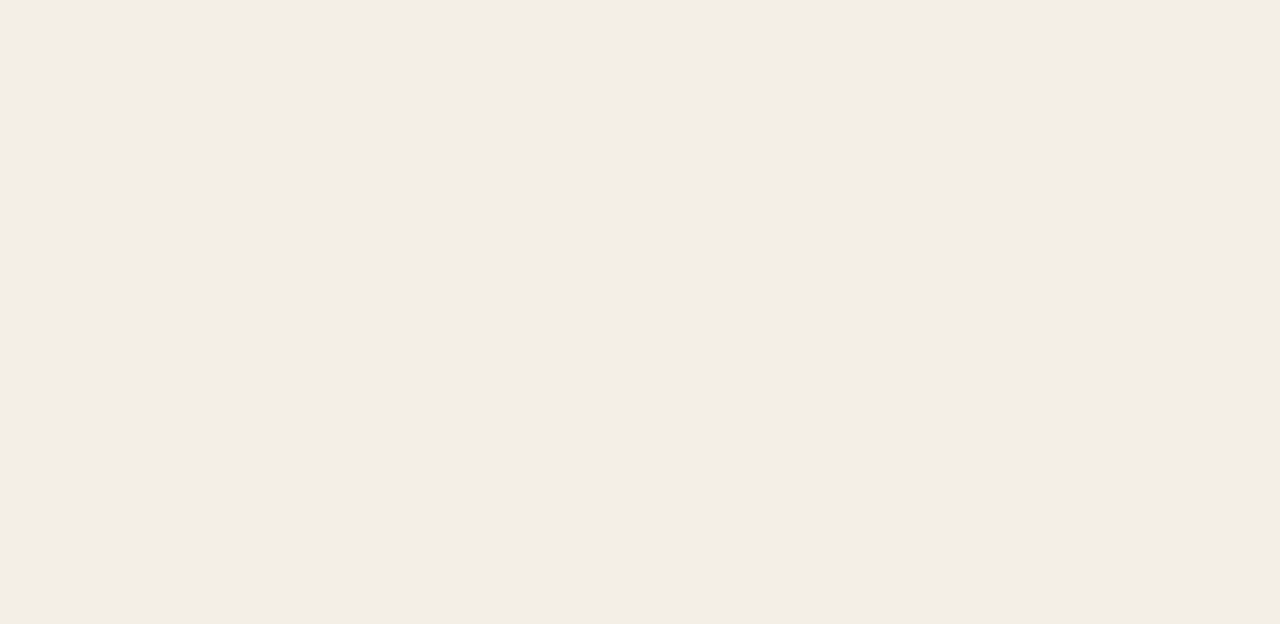
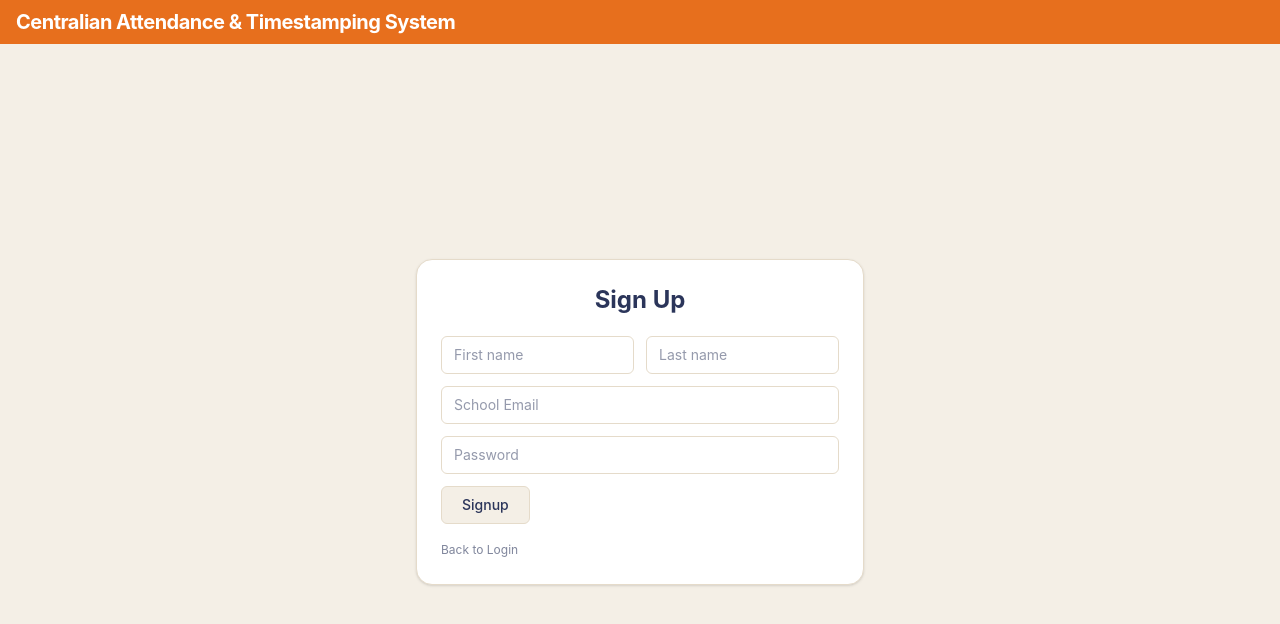
Before and after one commit to swcidd/Centralian_AttendanceAndTimestamping_System, a React (Vite) app: page /signup in a window 1280 px wide. Before the commit this address had no page. Shown: the top 624 px of the page. Built offline with nearby package versions, Linux system fonts and the light colour scheme.

Commit message:
add login and signup page with navigation

```diff
--- a/src/App.tsx
+++ b/src/App.tsx
@@ -1,4 +1,8 @@
-import { BrowserRouter, Routes, Route } from "react-router-dom";
+import { BrowserRouter, Routes, Route, Navigate } from "react-router-dom";
+
+import Login from "./pages/Login";
+import Signup from "./pages/Signup";
+
 import DashboardLayout from "./layouts/DashboardLayout";
 import ActivityPage from "./pages/ActivityPage";
 import TrackingPage from "./pages/TrackingPage";
@@ -8,10 +12,15 @@ function App() {
   return (
     <BrowserRouter>
       <Routes>
+        <Route path="/" element={<Navigate to="/login" replace />} />
+
+        <Route path="/login" element={<Login />} />
+        <Route path="/signup" element={<Signup />} />
+
         <Route element={<DashboardLayout />}>
-          <Route index element={<TrackingPage />} />
-          <Route path="tracking" element={<ActivityPage />} />
-          <Route path="courses" element={<CoursesPage />} />
+          <Route path="/tracking" element={<TrackingPage />} />
+          <Route path="/activity" element={<ActivityPage />} />
+          <Route path="/courses" element={<CoursesPage />} />
         </Route>
       </Routes>
     </BrowserRouter>
--- a/src/components/Topbar.tsx
+++ b/src/components/Topbar.tsx
@@ -6,7 +6,7 @@ interface TopbarProps {
 
 const Topbar = ({ toggleSidebar }: TopbarProps) => {
   return (
-    <div className="bg-orange border-tan flex items-center gap-3 border-b px-4 py-3">
+    <div className="bg-orange border-tan flex items-center gap-3 px-4 py-3">
       <CiMenuBurger
         className="cursor-pointer stroke-2 p-1 text-3xl text-white"
         onClick={toggleSidebar}
--- a/src/pages/CoursesPage.tsx
+++ b/src/pages/CoursesPage.tsx
@@ -49,7 +49,7 @@ const courses: Course[] = [
 
 const CoursesPage = () => {
   return (
-    <div className="bg-primary flex min-h-screen space-y-6 divide-x-2 divide-gray-500">
+    <div className="bg-tan flex min-h-screen space-y-6 divide-x-2 divide-gray-500">
       <div className="flex-2">
         <CourseToolbar />
         <section className="p-2">
--- /dev/null
+++ b/src/pages/Login.tsx
@@ -0,0 +1,63 @@
+import { Link, useNavigate } from "react-router-dom";
+import { CgProfile } from "react-icons/cg";
+
+const Login = () => {
+  const navigate = useNavigate();
+
+  const handleLogin = (e: React.SubmitEvent<HTMLFormElement>) => {
+    e.preventDefault();
+
+    // Temporary navigation while authentication is not implemented
+    navigate("/tracking");
+  };
+
+  return (
+    <div className="bg-cream min-h-screen flex flex-col">
+      <header className="border-tan bg-orange px-4 py-2">
+        <h1 className="text-xl font-bold tracking-tight text-white">
+          Centralian Attendance & Timestamping System
+        </h1>
+      </header>
+
+      <main className="flex-1 flex items-center justify-center">
+        <div className="border-tan w-full max-w-sm rounded-2xl border bg-white p-6 shadow-sm">
+          <div className="mb-4 flex justify-center">
+            <CgProfile className="text-navy/70 text-8xl" />
+          </div>
+
+          <form onSubmit={handleLogin} className="space-y-3">
+            <input
+              type="email"
+              placeholder="School Email"
+              className="border-tan text-navy placeholder:text-navy/50 focus:border-orange focus:ring-orange w-full rounded-md border px-3 py-2 text-sm outline-none focus:ring-1"
+            />
+
+            <input
+              type="password"
+              placeholder="Password"
+              className="border-tan text-navy placeholder:text-navy/50 focus:border-orange focus:ring-orange w-full rounded-md border px-3 py-2 text-sm outline-none focus:ring-1"
+            />
+
+            <div className="flex gap-3 pt-1">
+              <button
+                type="submit"
+                className="bg-orange flex-1 rounded-md px-3 py-2 text-sm font-medium text-white hover:brightness-95"
+              >
+                Login
+              </button>
+
+              <Link
+                to="/signup"
+                className="border-tan bg-cream text-navy hover:bg-tan flex-1 rounded-md border px-3 py-2 text-center text-sm font-medium"
+              >
+                Signup
+              </Link>
+            </div>
+          </form>
+        </div>
+      </main>
+    </div>
+  );
+};
+
+export default Login;
--- /dev/null
+++ b/src/pages/Signup.tsx
@@ -0,0 +1,76 @@
+import { Link, useNavigate } from "react-router-dom";
+
+const Signup = () => {
+  const navigate = useNavigate();
+
+  const handleSignup = (e: React.SubmitEvent<HTMLFormElement>) => {
+    e.preventDefault();
+
+    // Temporary navigation while signup/authentication is not implemented
+    navigate("/login");
+  };
+
+  return (
+    <div className="bg-cream min-h-screen flex flex-col">
+      <header className="border-tan bg-orange px-4 py-2">
+        <h1 className="text-xl font-bold tracking-tight text-white">
+          Centralian Attendance & Timestamping System
+        </h1>
+      </header>
+
+      <main className="flex-1 flex items-center justify-center px-4">
+        <div className="border-tan w-full max-w-md rounded-2xl border bg-white p-6 shadow-sm">
+          <h2 className="text-navy mb-5 text-center text-2xl font-bold">
+            Sign Up
+          </h2>
+
+          <form onSubmit={handleSignup} className="space-y-3">
+            <div className="grid grid-cols-2 gap-3">
+              <input
+                type="text"
+                placeholder="First name"
+                className="border-tan text-navy placeholder:text-navy/50 focus:border-orange focus:ring-orange w-full rounded-md border px-3 py-2 text-sm outline-none focus:ring-1"
+              />
+
+              <input
+                type="text"
+                placeholder="Last name"
+                className="border-tan text-navy placeholder:text-navy/50 focus:border-orange focus:ring-orange w-full rounded-md border px-3 py-2 text-sm outline-none focus:ring-1"
+              />
+            </div>
+
+            <input
+              type="email"
+              placeholder="School Email"
+              className="border-tan text-navy placeholder:text-navy/50 focus:border-orange focus:ring-orange w-full rounded-md border px-3 py-2 text-sm outline-none focus:ring-1"
+            />
+
+            <input
+              type="password"
+              placeholder="Password"
+              className="border-tan text-navy placeholder:text-navy/50 focus:border-orange focus:ring-orange w-full rounded-md border px-3 py-2 text-sm outline-none focus:ring-1"
+            />
+
+            <button
+              type="submit"
+              className="border-tan bg-cream text-navy hover:bg-tan rounded-md border px-5 py-2 text-sm font-medium"
+            >
+              Signup
+            </button>
+
+            <div>
+              <Link
+                to="/login"
+                className="text-navy/60 hover:text-orange text-xs"
+              >
+                Back to Login
+              </Link>
+            </div>
+          </form>
+        </div>
+      </main>
+    </div>
+  );
+};
+
+export default Signup;
```
